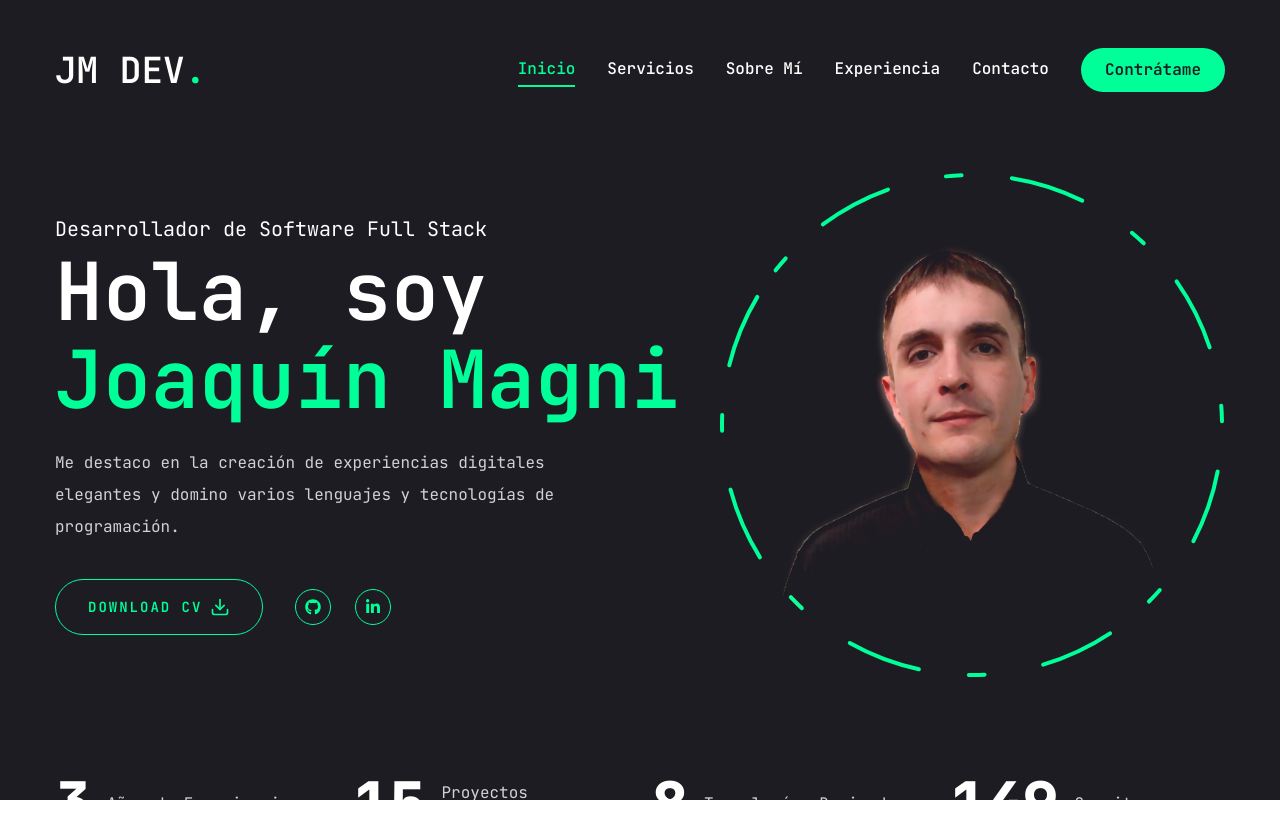
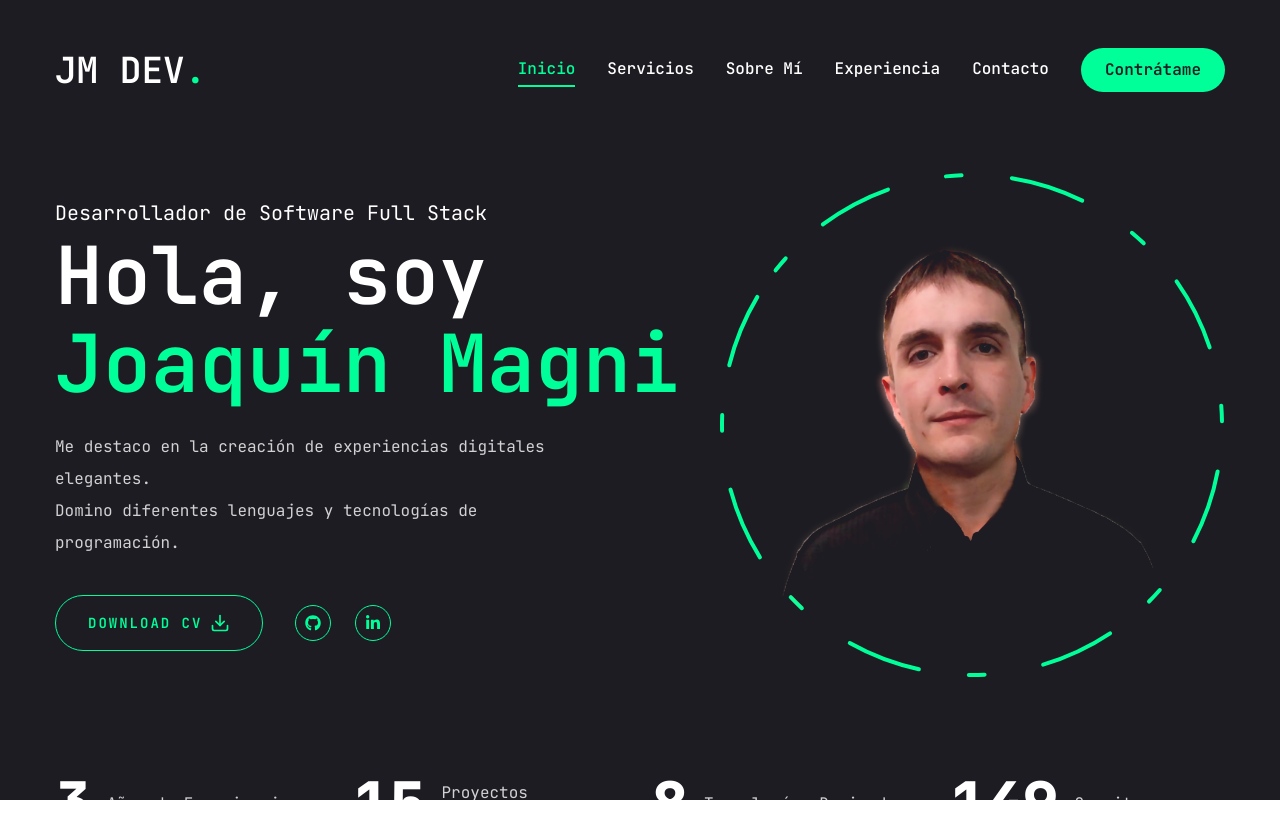
Before and after one commit to JoaquinMagni/portfolio-jmdev, a Next.js app: page / in a window 1280 px wide. Shown: the top 838 px of the page. Built offline with nearby package versions, Linux system fonts and the light colour scheme.

Commit message:
salto de linea en header

```diff
--- a/app/page.jsx
+++ b/app/page.jsx
@@ -18,7 +18,8 @@ const Home = () => {
               Hola, soy <br /> <span className="text-accent">Joaquín Magni</span>
             </h1>
             <p className="max-w-[500px] mb-9 text-white/80">
-              Me destaco en la creación de experiencias digitales elegantes y domino varios lenguajes y tecnologías de programación.
+              Me destaco en la creación de experiencias digitales elegantes. <br />
+              Domino diferentes lenguajes y tecnologías de programación.
             </p>
             {/* button and socials media */}
             <div className="flex flex-col xl:flex-row items-center gap-8">
```
